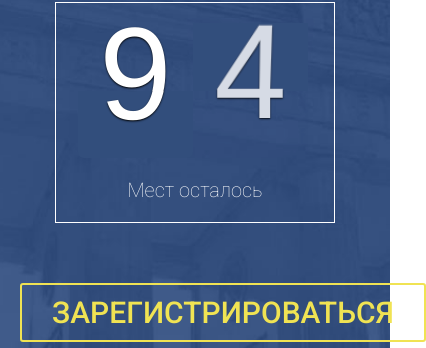
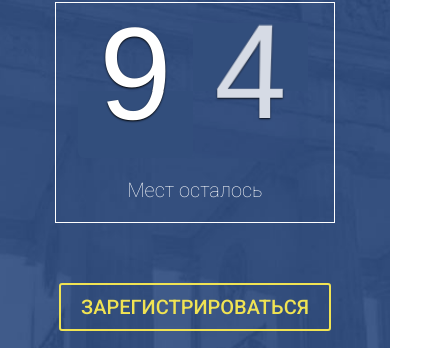
Before and after one commit to LisKas/Test-ITM, a plain HTML site: page index.html in a window 390 px wide. Shown: the part 431-779 px from the top of the page, 426 px wide, since content can reach past the window. Drawn offline with Linux system fonts and the light colour scheme.

Commit message:
changed button on 460px

```diff
--- a/css/main.css
+++ b/css/main.css
@@ -76,7 +76,7 @@ img{
 	float: right;
 	width: 280px;
 	border:1px solid #fff;
-	margin:0 auto;
+	margin:0 15px;
 }
 .massage{
 	font-size: 26px;
@@ -481,3 +481,10 @@ background: rgb(50, 78, 124);
 	padding-bottom: 55px;
    }
 }
+/*...............................*/
+@media screen and (max-width: 460px) {
+   .btn{
+   	font-size: 20px;
+   	padding: 10px 20px;
+   }
+}
```
